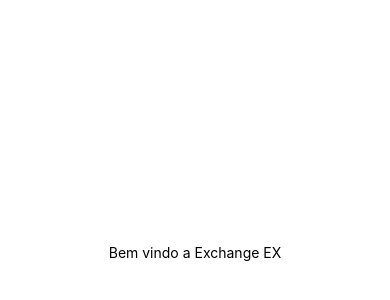
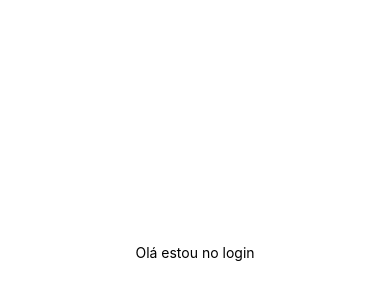
Before and after one commit to janielcarneiro/ex, a React Native app: screen / in a window 390 px wide. Shown: the part 170-470 px from the top of the page. Built offline with nearby package versions, Linux system fonts and the light colour scheme.

Commit message:
Pasta das telas login criadas com sucesso, com os arquivos falta só programar

```diff
--- a/App.js
+++ b/App.js
@@ -1,20 +1,7 @@
 import { StatusBar } from 'expo-status-bar';
-import { StyleSheet, Text, View } from 'react-native';
+
+import Home from './src/views/Login';
 
 export default function App() {
-  return (
-    <View style={styles.container}>
-      <Text>Bem vindo a Exchange EX</Text>
-      <StatusBar style="auto" />
-    </View>
-  );
+  return <Home/>
 }
-
-const styles = StyleSheet.create({
-  container: {
-    flex: 1,
-    backgroundColor: '#fff',
-    alignItems: 'center',
-    justifyContent: 'center',
-  },
-});
--- /dev/null
+++ b/src/views/Login/index.js
@@ -0,0 +1,13 @@
+import React from "react";
+import { Text, View } from "react-native";
+
+import styles from './styles';
+
+export default function Login(){
+
+    return(
+        <View style={styles.container}>
+            <Text>Olá estou no login</Text>
+        </View>
+    )
+}
--- /dev/null
+++ b/src/views/Login/styles.js
@@ -0,0 +1,12 @@
+import { StyleSheet } from "react-native";
+
+const styles = StyleSheet.create({
+    container: {
+        flex: 1,
+        backgroundColor: '#fff',
+        alignItems: 'center',
+        justifyContent: 'center',
+    }
+})
+
+export default styles;
```
